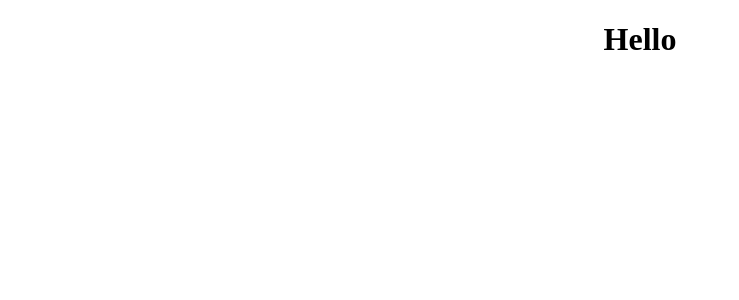
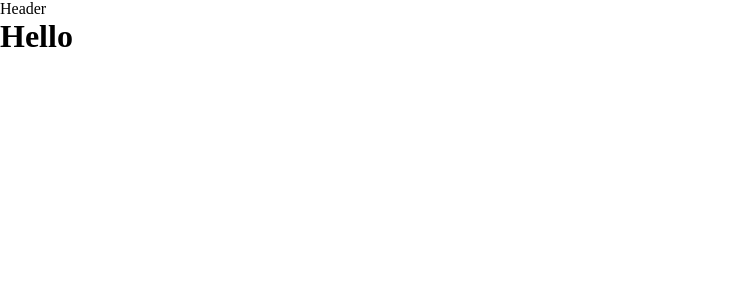
Before and after one commit to Kashif-Saleem-Ghuman/react-capstone, a React (Create React App) app: page / in a window 1280 px wide. Shown: the top 300 px of the page, without its empty margins (0-739 px from the left). Built offline with nearby package versions, Linux system fonts and the light colour scheme.

Commit message:
linter correction

```diff
--- a/package.json
+++ b/package.json
@@ -3,6 +3,7 @@
   "version": "0.1.0",
   "private": true,
   "dependencies": {
+    "@fortawesome/fontawesome-svg-core": "^6.2.1",
     "@testing-library/jest-dom": "^5.16.5",
     "@testing-library/react": "^13.4.0",
     "@testing-library/user-event": "^13.5.0",
--- a/src/App.css
+++ b/src/App.css
@@ -1,39 +1,5 @@
-.App {
-  text-align: center;
+* {
+  padding: 0;
+  margin: 0;
+  box-sizing: border-box;
 }
-
-.App-logo {
-  height: 40vmin;
-  pointer-events: none;
-}
-
-@media (prefers-reduced-motion: no-preference) {
-  .App-logo {
-    animation: App-logo-spin infinite 20s linear;
-  }
-}
-
-.App-header {
-  background-color: #282c34;
-  min-height: 100vh;
-  display: flex;
-  flex-direction: column;
-  align-items: center;
-  justify-content: center;
-  font-size: calc(10px + 2vmin);
-  color: white;
-}
-
-.App-link {
-  color: #61dafb;
-}
-
-@keyframes App-logo-spin {
-  from {
-    transform: rotate(0deg);
-  }
-
-  to {
-    transform: rotate(360deg);
-  }
-}
--- a/src/App.js
+++ b/src/App.js
@@ -1,10 +1,16 @@
 import './App.css';
+import Header from './Components/Header';
 
 function App() {
   return (
-    <div className="App">
-      <h1>Hello</h1>
-    </div>
+    <>
+      <Header />
+      <div className="App">
+
+        <h1>Hello</h1>
+      </div>
+    </>
+
   );
 }
 
--- /dev/null
+++ b/src/Components/Header.js
@@ -0,0 +1,9 @@
+import React from 'react';
+
+const Header = () => (
+  <div>
+    Header
+  </div>
+);
+
+export default Header;
--- a/src/index.js
+++ b/src/index.js
@@ -8,7 +8,3 @@ root.render(
     <App />
   </React.StrictMode>,
 );
-
-// If you want to start measuring performance in your app, pass a function
-// to log results (for example: reportWebVitals(console.log))
-// or send to an analytics endpoint. Learn more: https://bit.ly/CRA-vitals
```
Also changed, not shown: 1 other file (tests, documents, lock files or other folders).
